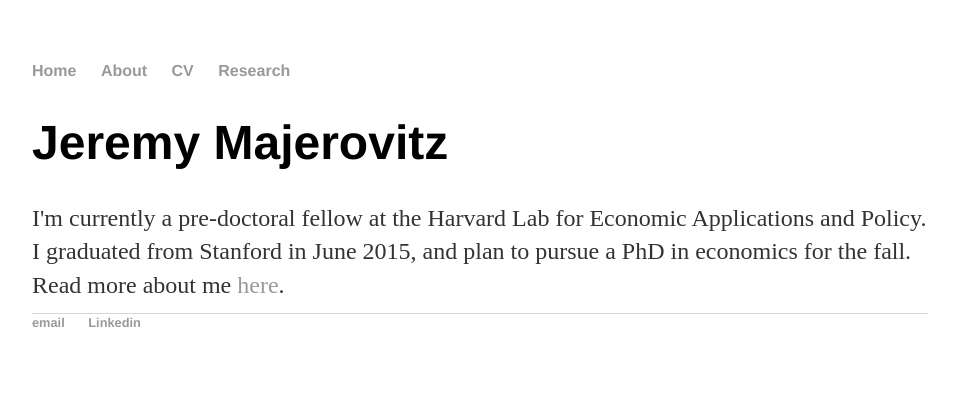
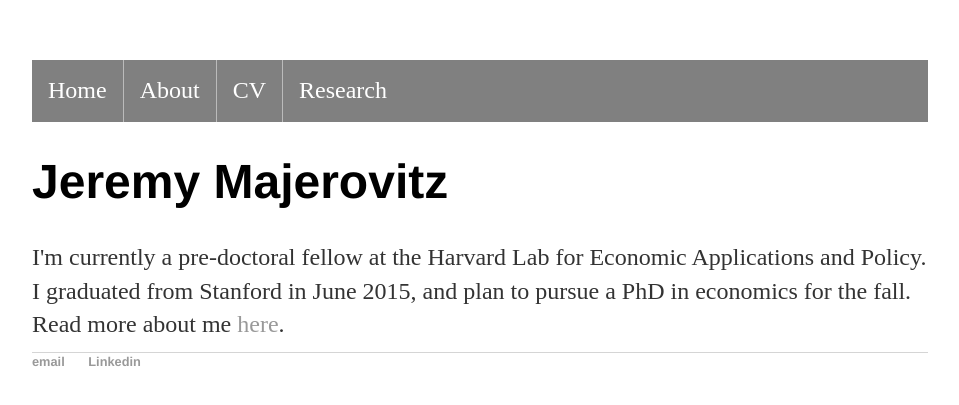
Before and after one commit to jmajic/jmajic.github.io, a Jekyll site: the page built from index.html, in a window 1280 px wide. Shown: the top 405 px of the page, without its empty margins (160-1119 px from the left). Built offline with Jekyll 4.4.1, drawn with Linux system fonts in a browser that asks for light colours.

Commit message:
Update from dad (should make the navigation buttons "active")

```diff
--- a/css/main.css
+++ b/css/main.css
@@ -13,8 +13,46 @@
 h3 { font-size: 2.3em; }
 h4 { font-size: 1.9em; }
 
-nav ul, footer ul { font-size: 1em; font-family: 'Helvetica', 'Arial', 'Sans-Serif'; padding: 0px; list-style: none; font-weight: bold; }
-nav ul li, footer ul li { display: inline; margin-right: 20px; }
+nav ul {
+    list-style-type: none;
+    margin: 0;
+    padding: 0;
+    overflow: hidden;
+    background-color: gray;
+}
+
+nav li {
+    float: left;
+    border-right: 1px solid #bbb;
+}
+
+nav li:last-child {
+    border-right: none;
+}
+nav li a {
+    display: block;
+    color: white;
+    text-align: center;
+    padding: 14px 16px;
+    text-decoration: none;
+}
+
+nav li a:hover:not(.active) {
+    text-decoration: none;
+    background-color: #A8A8A8;
+}
+
+nav li a:hover {
+    text-decoration: none;
+}
+
+.active {
+    text-decoration: none;
+    background-color: black;
+}
+
+footer ul { font-size: 1em; font-family: 'Helvetica', 'Arial', 'Sans-Serif'; padding: 0px; list-style: none; font-weight: bold; }
+footer ul li { display: inline; margin-right: 20px; }
 
 footer { border-top: 1px solid #d5d5d5; font-size: .8em; margin-top:10px;}
 
```
